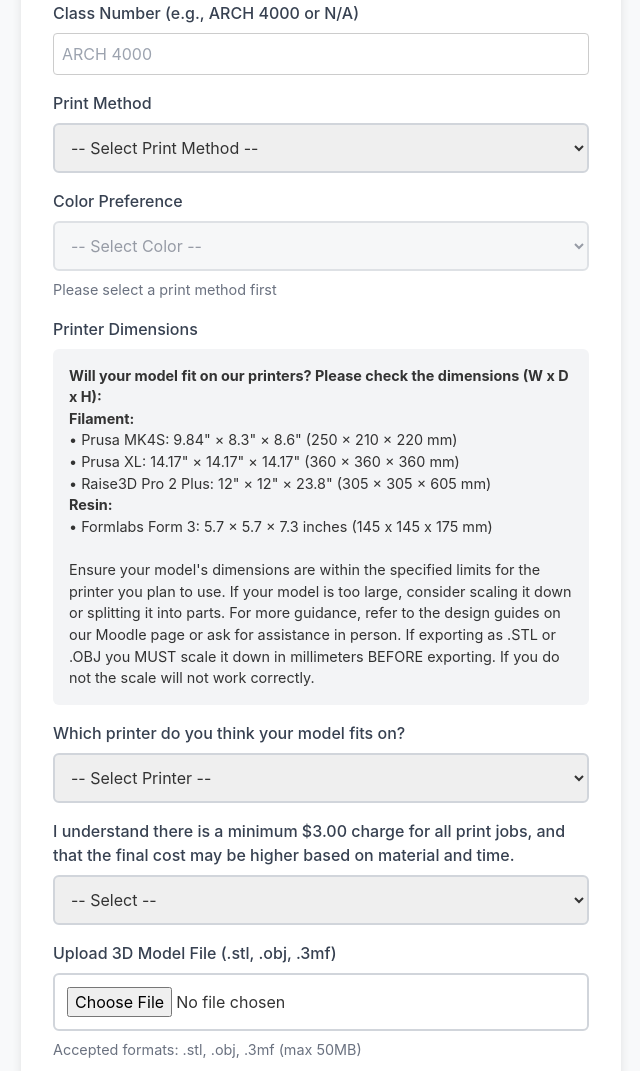
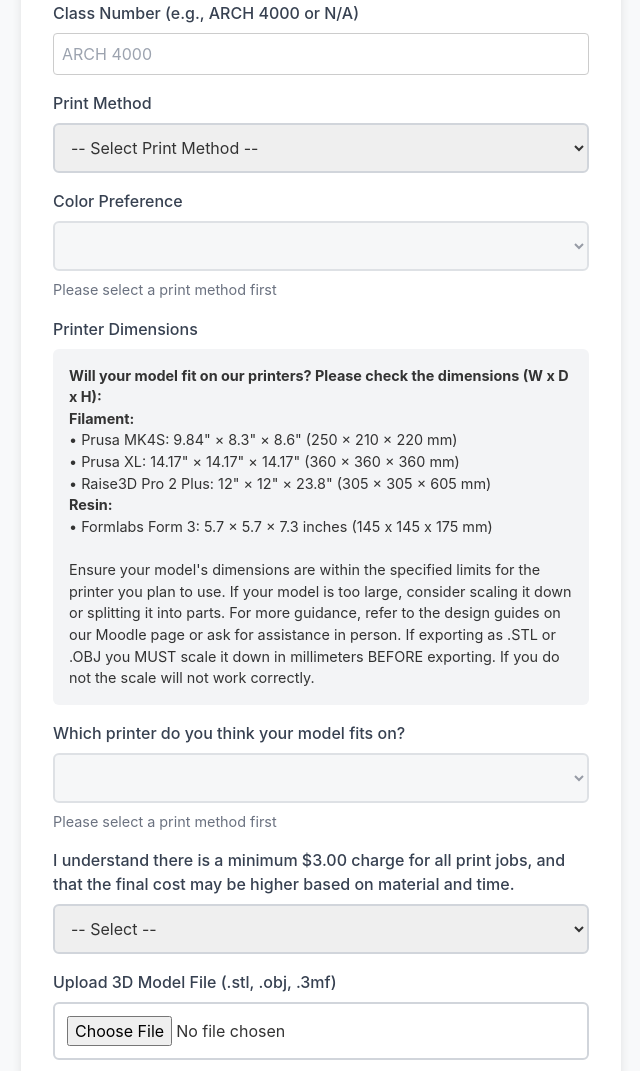
Before and after one commit to Cfree1989/3DPrintSystemV2, a Flask app: page /submit in a window 1280 px wide. Shown: the part 819-1890 px from the top of the page, without its empty margins (319-959 px from the left). Run offline with Flask 2, Linux system fonts and the light colour scheme; lists and menus that the app fills with data are empty; some libraries are stand-ins or nearby versions.

Commit message:
fix: Complete Task 5.1 - Form validation fixes and dynamic selection

```diff
--- a/app/forms.py
+++ b/app/forms.py
@@ -57,9 +57,10 @@ class SubmissionForm(FlaskForm):
     ]
     print_method = SelectField('Print Method', choices=print_method_choices, validators=[SelectRequired(message="Please select a print method.")])
 
-    # Comprehensive color lists for both filament and resin
-    filament_color_choices = [
+    # Combined color choices for server-side validation (JavaScript will filter display)
+    all_color_choices = [
         ('', '-- Select Color --'),
+        # Filament colors
         ('true_red', 'True Red'),
         ('true_orange', 'True Orange'),
         ('light_orange', 'Light Orange'),
@@ -82,19 +83,12 @@ class SubmissionForm(FlaskForm):
         ('true_silver', 'True Silver'),
         ('true_gold', 'True Gold'),
         ('glow_in_dark', 'Glow in the Dark'),
-        ('color_changing', 'Color Changing')
+        ('color_changing', 'Color Changing'),
+        # Resin colors (keeping separate 'black', 'white' for resin to avoid conflicts)
+        ('black', 'Black'),
+        ('white', 'White')
     ]
-
-    resin_color_choices = [
-        ('', '-- Select Color --'),
-        ('black', 'Black'),
-        ('white', 'White'),
-        ('gray', 'Gray'),
-        ('clear', 'Clear')
-    ]
-
-    # Default to filament colors initially - will be updated dynamically
-    color_preference = SelectField('Color Preference', choices=filament_color_choices, validators=[SelectRequired(message="Please select a color preference.")])
+    color_preference = SelectField('Color Preference', choices=all_color_choices, validators=[SelectRequired(message="Please select a color preference.")])
 
     # New printer selection field
     printer_choices = [
--- a/app/templates/main/submit.html
+++ b/app/templates/main/submit.html
@@ -29,6 +29,19 @@
       .error-message {
         color: red;
         font-size: 0.875rem;
+      }
+      .alert-error {
+        color: #dc2626;
+        background-color: #fef2f2;
+        border: 1px solid #fecaca;
+        padding: 0.5rem;
+        border-radius: 0.25rem;
+        margin-top: 0.25rem;
+        font-size: 0.875rem;
+      }
+      .form-control.error {
+        border-color: #dc2626;
+        box-shadow: 0 0 0 1px #dc2626;
       }
     </style>
 {% endblock %}
@@ -111,10 +124,11 @@
 
         <div class="form-group">
             {{ form.printer_selection.label(class="form-label") }}
-            {{ form.printer_selection(class="form-control") }}
+            {{ form.printer_selection(class="form-control", id="printerSelect", disabled=true) }}
             {% if form.printer_selection.errors %}
                 <div class="alert alert-error">{{ form.printer_selection.errors[0] }}</div>
             {% endif %}
+            <div id="printerHelp" style="margin-top: 0.5rem; font-size: 0.9rem; color: #6b7280;">Please select a print method first</div>
         </div>
 
         <div class="form-group">
@@ -147,26 +161,41 @@
 document.addEventListener('DOMContentLoaded', function() {
     const printMethod = document.getElementById('printMethod');
     const colorSelect = document.getElementById('colorSelect');
+    const printerSelect = document.getElementById('printerSelect');
     const colorHelp = document.getElementById('colorHelp');
+    const printerHelp = document.getElementById('printerHelp');
     const methodHelp = document.getElementById('methodHelp');
     const fileInput = document.getElementById('fileInput');
     const submitBtn = document.getElementById('submitBtn');
 
-    // Color options
+    // Color options - values must match the form definition in forms.py
     const filamentColors = [
         ['', 'Select a color...'],
-        ['True Red', 'True Red'], ['True Orange', 'True Orange'], ['Light Orange', 'Light Orange'],
-        ['True Yellow', 'True Yellow'], ['Dark Yellow', 'Dark Yellow'], ['Lime Green', 'Lime Green'],
-        ['Green', 'Green'], ['Forest Green', 'Forest Green'], ['Blue', 'Blue'], ['Electric Blue', 'Electric Blue'],
-        ['Midnight Purple', 'Midnight Purple'], ['Light Purple', 'Light Purple'], ['Clear', 'Clear'],
-        ['True White', 'True White'], ['Gray', 'Gray'], ['True Black', 'True Black'], ['Brown', 'Brown'],
-        ['Copper', 'Copper'], ['Bronze', 'Bronze'], ['True Silver', 'True Silver'], ['True Gold', 'True Gold'],
-        ['Glow in the Dark', 'Glow in the Dark'], ['Color Changing', 'Color Changing']
+        ['true_red', 'True Red'], ['true_orange', 'True Orange'], ['light_orange', 'Light Orange'],
+        ['true_yellow', 'True Yellow'], ['dark_yellow', 'Dark Yellow'], ['lime_green', 'Lime Green'],
+        ['green', 'Green'], ['forest_green', 'Forest Green'], ['blue', 'Blue'], ['electric_blue', 'Electric Blue'],
+        ['midnight_purple', 'Midnight Purple'], ['light_purple', 'Light Purple'], ['clear', 'Clear'],
+        ['true_white', 'True White'], ['gray', 'Gray'], ['true_black', 'True Black'], ['brown', 'Brown'],
+        ['copper', 'Copper'], ['bronze', 'Bronze'], ['true_silver', 'True Silver'], ['true_gold', 'True Gold'],
+        ['glow_in_dark', 'Glow in the Dark'], ['color_changing', 'Color Changing']
     ];
 
     const resinColors = [
         ['', 'Select a color...'],
-        ['Black', 'Black'], ['White', 'White'], ['Gray', 'Gray'], ['Clear', 'Clear']
+        ['black', 'Black'], ['white', 'White'], ['gray', 'Gray'], ['clear', 'Clear']
+    ];
+
+    // Printer options - values must match the form definition in forms.py
+    const filamentPrinters = [
+        ['', 'Select a printer...'],
+        ['prusa_mk4s', 'Prusa MK4S'],
+        ['prusa_xl', 'Prusa XL'],
+        ['raise3d_pro2plus', 'Raise3D Pro 2 Plus']
+    ];
+
+    const resinPrinters = [
+        ['', 'Select a printer...'],
+        ['formlabs_form3', 'Formlabs Form 3']
     ];
 
     // Method descriptions
@@ -175,26 +204,75 @@ document.addEventListener('DOMContentLoaded', function() {
         'Resin': 'Description: Super high resolution and detail. Slow. Best For: Small items. Cost: More expensive.'
     };
 
-    printMethod.addEventListener('change', function() {
-        const method = this.value;
+    // Function to update color and printer options based on print method
+    function updateMethodDependentOptions() {
+        const method = printMethod.value;
+        const selectedColor = colorSelect.value;
+        const selectedPrinter = printerSelect.value;
+
+        // Clear both dropdowns
         colorSelect.innerHTML = '';
+        printerSelect.innerHTML = '';
 
         if (method) {
+            // Enable both dropdowns
             colorSelect.disabled = false;
+            printerSelect.disabled = false;
+
+            // Update help text
             colorHelp.textContent = `Select a ${method.toLowerCase()} color`;
+            printerHelp.textContent = `Select a ${method.toLowerCase()} printer`;
             methodHelp.textContent = methodDescriptions[method] || '';
 
+            // Populate color options
             const colors = method === 'Filament' ? filamentColors : resinColors;
             colors.forEach(function(color) {
                 const option = document.createElement('option');
                 option.value = color[0];
                 option.textContent = color[1];
+                // Preserve selected color if it's valid for the current method
+                if (color[0] === selectedColor) {
+                    option.selected = true;
+                }
                 colorSelect.appendChild(option);
             });
+
+            // Populate printer options
+            const printers = method === 'Filament' ? filamentPrinters : resinPrinters;
+            printers.forEach(function(printer) {
+                const option = document.createElement('option');
+                option.value = printer[0];
+                option.textContent = printer[1];
+                // Preserve selected printer if it's valid for the current method
+                if (printer[0] === selectedPrinter) {
+                    option.selected = true;
+                }
+                printerSelect.appendChild(option);
+            });
         } else {
+            // Disable both dropdowns
             colorSelect.disabled = true;
+            printerSelect.disabled = true;
             colorHelp.textContent = 'Please select a print method first';
+            printerHelp.textContent = 'Please select a print method first';
             methodHelp.textContent = '';
+        }
+    }
+
+    // Run on page load to handle preserved form state after validation errors
+    updateMethodDependentOptions();
+
+    // Run when print method changes
+    printMethod.addEventListener('change', updateMethodDependentOptions);
+
+    // Add error styling to fields with validation errors
+    document.querySelectorAll('.alert-error').forEach(function(errorDiv) {
+        const formGroup = errorDiv.closest('.form-group');
+        if (formGroup) {
+            const input = formGroup.querySelector('.form-control');
+            if (input) {
+                input.classList.add('error');
+            }
         }
     });
 
--- a/requirements.txt
+++ b/requirements.txt
@@ -4,6 +4,7 @@ Flask-Migrate>=3.0.0
 Flask-Mail>=0.9.0
 Flask-WTF>=1.0.0
 WTForms>=3.0.0
+email-validator>=2.0.0
 python-dotenv>=0.19.0
 itsdangerous>=2.0.0
 SQLAlchemy>=1.4.0
```
Also changed, not shown: .cursor/scratchpad.md.
